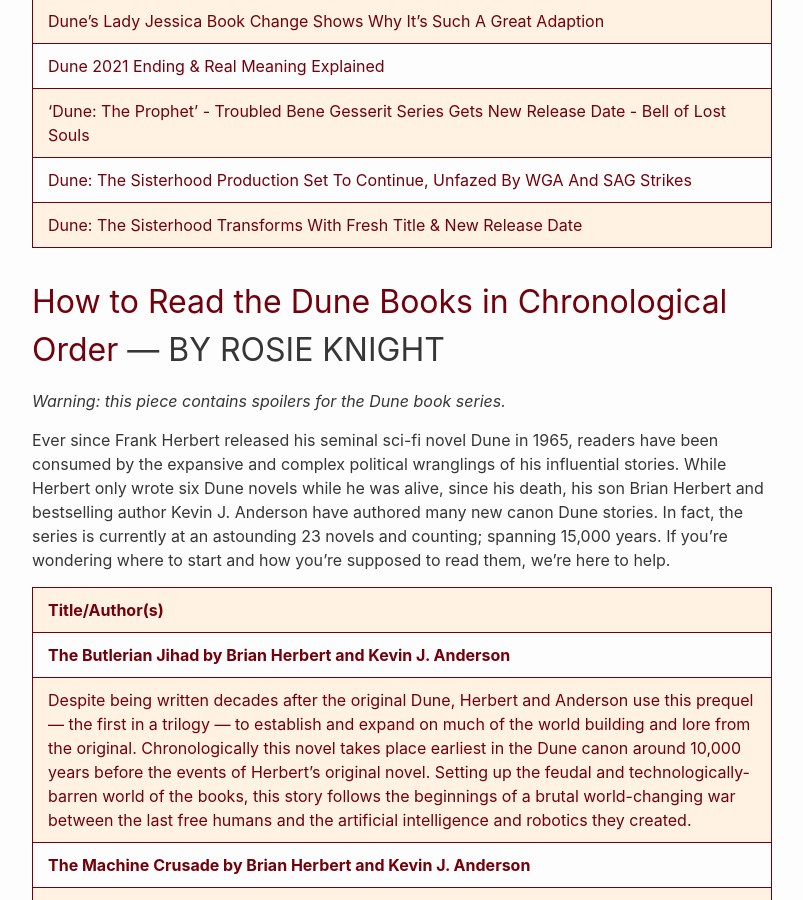
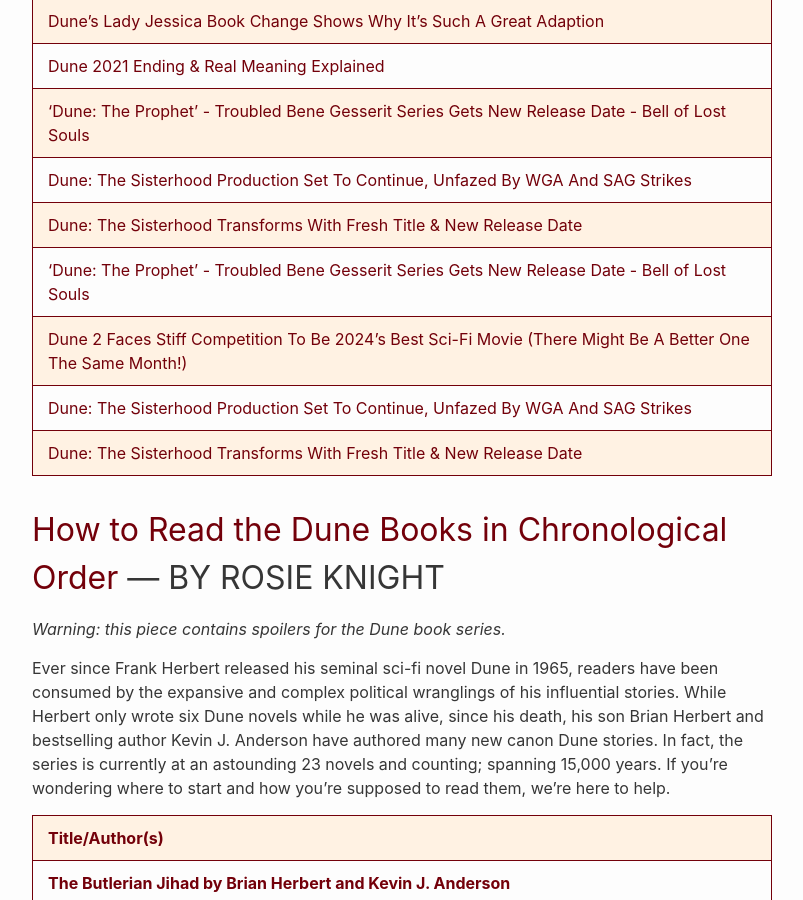
Before and after one commit to RalphHightower/RalphHightower, a Jekyll site: the page built from ScienceFiction/Dune.md, in a window 1280 px wide and 900 px high, scrolled down 3246 px. Shown: the whole window, without its empty margins (238-1041 px from the left). Built offline with Jekyll 4.4.1, drawn with Linux system fonts in a browser that asks for light colours; our own code applies the rules of GitHub Pages for plain Markdown files.

Commit message:
[docs](doc): Dune(extended description)

```diff
--- a/ScienceFiction/Dune.md
+++ b/ScienceFiction/Dune.md
@@ -45,6 +45,10 @@
 | [Dune's Lady Jessica Book Change Shows Why It's Such A Great Adaption](https://screenrant.com/dune-movie-books-jessica-paul-fear-quote-change/ ) |
 | [Dune 2021 Ending & Real Meaning Explained](https://screenrant.com/dune-movie-2021-ending-explained-meaning/ ) |
 | ['Dune: The Prophet' - Troubled Bene Gesserit Series Gets New Release Date - Bell of Lost Souls](https://www.belloflostsouls.net/2023/11/dune-the-prophet-troubled-bene-gesserit-series-gets-new-release-date.html ) |
+| [Dune: The Sisterhood Production Set To Continue, Unfazed By WGA And SAG Strikes](https://movieweb.com/dune-the-sisterhood-production-set-to-continue-unfazed-by-wga-and-sag-strikes/ ) |
+| [Dune: The Sisterhood Transforms With Fresh Title & New Release Date](https://movieweb.com/dune-the-sisterhood-title-new-release-date/ ) |
+| ['Dune: The Prophet' - Troubled Bene Gesserit Series Gets New Release Date - Bell of Lost Souls](https://www.belloflostsouls.net/2023/11/dune-the-prophet-troubled-bene-gesserit-series-gets-new-release-date.html ) |
+| [Dune 2 Faces Stiff Competition To Be 2024's Best Sci-Fi Movie (There Might Be A Better One The Same Month!)](https://screenrant.com/dune-2-mickey-17-best-sci-fi-movie-march-2024/ ) |
 | [Dune: The Sisterhood Production Set To Continue, Unfazed By WGA And SAG Strikes](https://movieweb.com/dune-the-sisterhood-production-set-to-continue-unfazed-by-wga-and-sag-strikes/ ) |
 | [Dune: The Sisterhood Transforms With Fresh Title & New Release Date](https://movieweb.com/dune-the-sisterhood-title-new-release-date/ ) |
 
```
